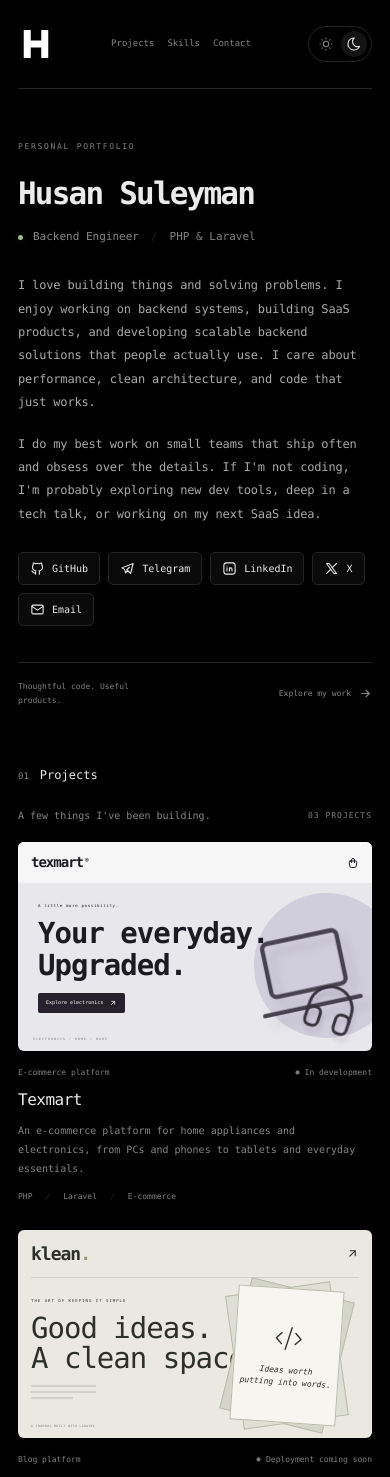
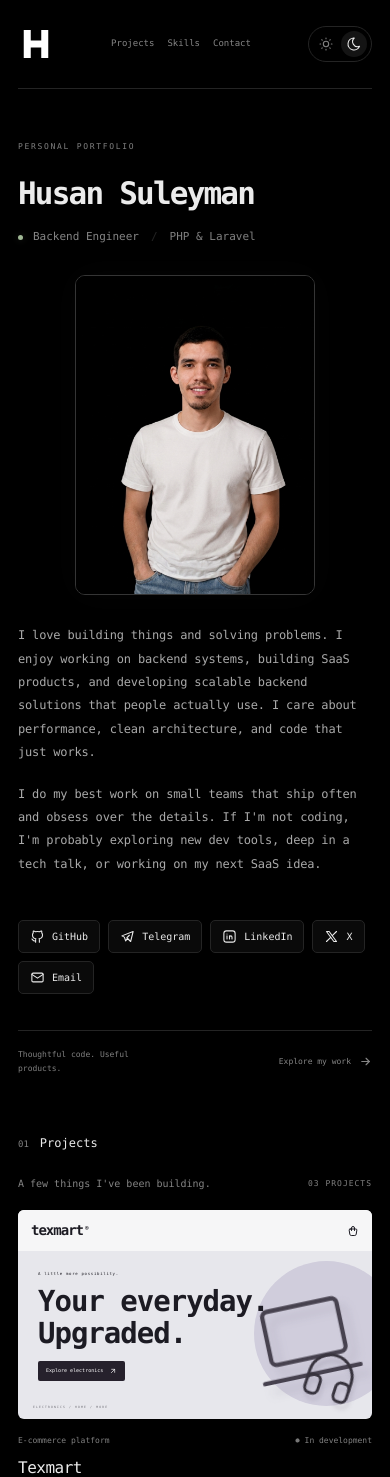
Before and after one commit to husanswe/personal_portfolio_website, a Next.js app: page / in a window 390 px wide. Shown: the top 1477 px of the page. Built offline with nearby package versions, Linux system fonts and the light colour scheme; no server answers.

Commit message:
Add responsive hero portrait with a sharper frame

```diff
--- a/src/app/globals.css
+++ b/src/app/globals.css
@@ -61,7 +61,13 @@ button:focus-visible, a:focus-visible, [tabindex]:focus-visible { outline: 2px s
 .theme-switch button { width: 30px; height: 30px; display: grid; place-items: center; border-radius: 50%; background: transparent; border: 0; color: var(--subtle); }
 .theme-switch button[aria-pressed="true"] { background: var(--surface-hover); color: var(--foreground); }
 .theme-switch button:hover { color: var(--foreground); }
-.hero { max-width: 790px; margin-left: 190px; padding: 78px 0 0; }
+.hero { display: grid; grid-template-columns: minmax(0,1fr) 340px; grid-template-areas: "intro portrait" "about portrait" "social portrait" "footer portrait"; column-gap: 54px; max-width: none; margin-left: 0; padding: 78px 0 0; }
+.hero-intro { grid-area: intro; min-width: 0; }
+.hero-portrait { grid-area: portrait; position: relative; align-self: center; width: 100%; aspect-ratio: 3 / 4; border: 1px solid #353535; border-radius: 10px; overflow: hidden; background: #000; box-shadow: 0 0 34px #ffffff05; }
+.hero-photo { object-fit: cover; object-position: center; }
+.hero-socials { grid-area: social; min-width: 0; }
+.hero .about-copy { grid-area: about; min-width: 0; }
+.hero .hero-bottom { grid-area: footer; min-width: 0; }
 .hero-eyebrow { display: flex; align-items: center; justify-content: space-between; font-size: 9px; letter-spacing: 1.7px; color: var(--subtle); margin-bottom: 24px; }
 .hero-edition { letter-spacing: 1px; }
 .hero h1 { font-size: clamp(28px, 3.8vw, 42px); line-height: 1.25; font-weight: 600; letter-spacing: -2px; margin: 0 0 16px; }
@@ -230,3 +236,7 @@ button:focus-visible, a:focus-visible, [tabindex]:focus-visible { outline: 2px s
 @media (max-width: 900px) { .experience-section { margin-left: 145px; } }
 @media (max-width: 700px) { .experience-section { margin: 57px 0 0; } .experience-panel { padding: 22px 18px 3px; } .experience-details h3 { font-size: 13px; } }
 @media (max-width: 390px) { .experience-panel { padding: 21px 14px 3px; } .experience-job { grid-template-columns: 40px minmax(0,1fr); gap: 10px; } .company-logo { transform: scale(.833333); transform-origin: top left; } .experience-description { font-size: 10px; } }
+@media (min-width: 1600px) { .hero { grid-template-columns: minmax(0,1fr) 360px; column-gap: 64px; } }
+@media (max-width: 900px) { .hero { margin-left: 0; grid-template-columns: minmax(0,1fr) 240px; column-gap: 32px; } .hero h1 { font-size: 33px; } .hero .about-copy { font-size: 12px; } }
+@media (max-width: 700px) { .hero { grid-template-columns: minmax(0,1fr); grid-template-areas: "intro" "portrait" "about" "social" "footer"; } .hero-portrait { justify-self: center; width: min(68%,240px); margin-top: 30px; } .hero h1 { font-size: 36px; } .hero .about-copy { margin-top: 29px; } }
+@media (max-width: 520px) { .hero h1 { font-size: 31px; } }
--- a/src/app/page.tsx
+++ b/src/app/page.tsx
@@ -1,4 +1,5 @@
 import { IconArrowUpRight, IconArrowUp, IconBrandGithub, IconArrowRight, IconCircleFilled } from "@tabler/icons-react";
+import Image from "next/image";
 import { ThemeToggle } from "@/components/theme-toggle";
 import { SocialLinks } from "@/components/social-links";
 import { ProjectPreview } from "@/components/project-preview";
@@ -22,14 +23,19 @@ export default function Home() {
       </header>
       <main id="main">
         <section className="hero" aria-labelledby="name">
-          <div className="hero-eyebrow"><span>PERSONAL PORTFOLIO</span><span className="hero-edition">VOL. 2026</span></div>
-          <h1 id="name">Husan Suleyman</h1>
-          <div className="role-line"><span className="status-dot" /><span>{profile.role}</span><span className="role-divider">/</span><span className="role-stack">PHP & Laravel</span></div>
+          <div className="hero-intro">
+            <div className="hero-eyebrow"><span>PERSONAL PORTFOLIO</span><span className="hero-edition">VOL. 2026</span></div>
+            <h1 id="name">Husan Suleyman</h1>
+            <div className="role-line"><span className="status-dot" /><span>{profile.role}</span><span className="role-divider">/</span><span className="role-stack">PHP & Laravel</span></div>
+          </div>
+          <div className="hero-portrait">
+            <Image src="/images/husan-suleyman.png" alt="Portrait of Husan Suleyman" fill sizes="(max-width: 700px) 240px, (max-width: 900px) 240px, (min-width: 1600px) 360px, 340px" preload className="hero-photo" />
+          </div>
           <div className="about-copy" aria-label="About me">
             <p>I love building things and solving problems. I enjoy working on backend systems, building SaaS products, and developing scalable backend solutions that people actually use. I care about performance, clean architecture, and code that just works.</p>
             <p>I do my best work on small teams that ship often and obsess over the details. If I&apos;m not coding, I&apos;m probably exploring new dev tools, deep in a tech talk, or working on my next SaaS idea.</p>
           </div>
-          <SocialLinks />
+          <div className="hero-socials"><SocialLinks /></div>
           <div className="hero-bottom"><span>Thoughtful code. Useful products.</span><a href="#projects">Explore my work <IconArrowRight size={13} aria-hidden="true" /></a></div>
         </section>
 
```
Also changed, not shown: public/images/husan-suleyman.png (added), 1 other file (tests, documents, lock files or other folders).
